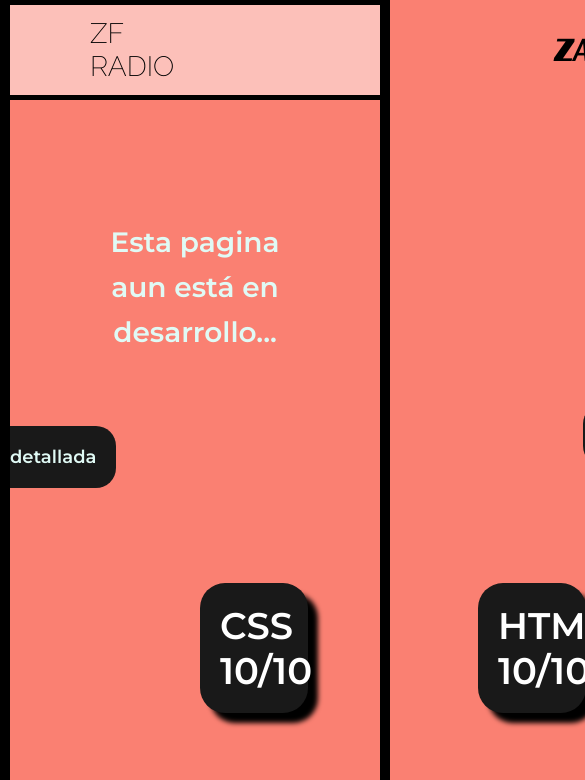
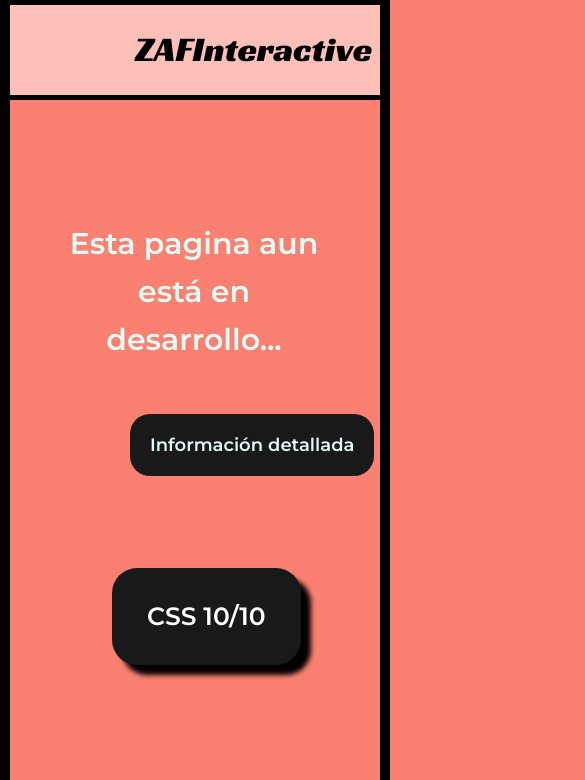
Before and after one commit to zcorp555/zcorp555.github.io, a plain HTML site: page index.html in a window 390 px wide. Shown: the top 780 px of the page, 585 px wide, since content can reach past the window. Drawn offline with Linux system fonts and the light colour scheme; a web font is replaced by a local one.

Commit message:
Update estilos.css

```diff
--- a/css/estilos.css
+++ b/css/estilos.css
@@ -242,3 +242,140 @@ a {
 	transition: 0.4s;
 	border-bottom: 5px solid white;
 }
+@media all and (max-width: 1160px){
+	.lt {
+		margin-left: 250px;
+	}
+	.lgp {
+		margin-left: 100px;
+	}
+	.button a{
+		margin-left: 450px;
+	}
+	h1 {
+		margin-right: 0px;
+		margin-left: 55px;
+	}
+}
+@media all and (max-width: 1090px){
+	.lt {
+		margin-left: 220px;
+	}
+	.lgp {
+		margin-left: 100px;
+	}
+	.button a{
+		margin-left: 420px;
+		margin-bottom: 0px;
+	}
+	h1 {
+		margin-right: 0px;
+		margin-left: 30px;
+
+	}
+	.sc a{
+		margin-left: 15px;
+	}
+	.aside {
+		flex-direction: column;
+		width: 80%;
+		padding: 10%;
+		margin: 0px;
+		transition: all 0.4s;
+	}
+}
+@media all and (max-width: 1005px){
+	.button a {
+		margin-left: 375px;
+		width: 50%;
+	}
+	h1 {
+		margin-left: 20px;
+		margin-right: 20px;
+		font-size: 45px;
+	}
+	.lt {
+		margin-left: 375px;
+	}
+
+	.radio {
+		display: none;
+	}
+}
+@media all and (max-width: 943px){
+	.button a {
+		margin-left: 335px;
+	}
+	.lt {
+		margin-left: 345px;
+	}
+	.lgp {
+		margin-left: 80px;
+	}
+}
+@media all and (max-width: 841px) {
+	.button a {
+		margin-left: 285px;
+	}
+	.lt {
+		margin-left: 290px;
+	}
+	.lgp {
+		margin-left: 75px;
+	}
+}
+@media all and (max-width: 704px){
+	.button a{
+		margin-left: 220px;
+	}
+	h1 {
+		margin-left: 18px;
+		margin-right: 	20px;
+		font-size: 30px;
+	}
+	.lt {
+		margin-left: 220px;
+	}
+	.lgp {
+		margin-left: 65px;
+	}
+}
+@media all and (max-width: 629px){
+	.lt {
+		margin-left: 190px;
+	}
+	.button a{
+		margin-left: 180px;
+	}
+}
+@media all and (max-width: 515px){
+	.lgp {
+		font-size: 25px;
+		padding: 15%;
+		width: 85%;
+		margin-right: 10px;
+	}
+	.button a{
+		margin-left: 120px;
+	}
+	.lt {
+		margin-left: 125px;
+	}
+}
+@media all and (max-width: 379px){
+	.button a {
+		font-size: 14px;
+		margin-left: 85px;
+	}
+	.lt {
+		margin-left: 65px;
+	}
+	.lgp {
+		margin-left: 50px;
+		background: radial-gradient(circle, red, salmon, tomato);
+		color: black;
+	}
+	body {
+		background: gray;
+	}
+}
```
